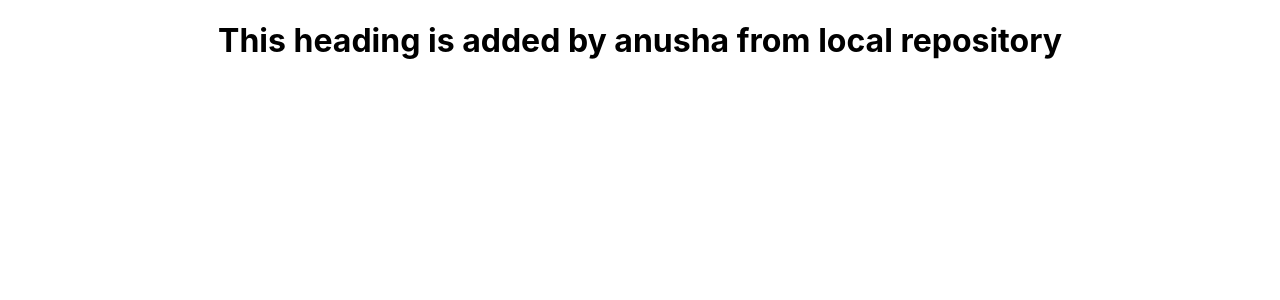
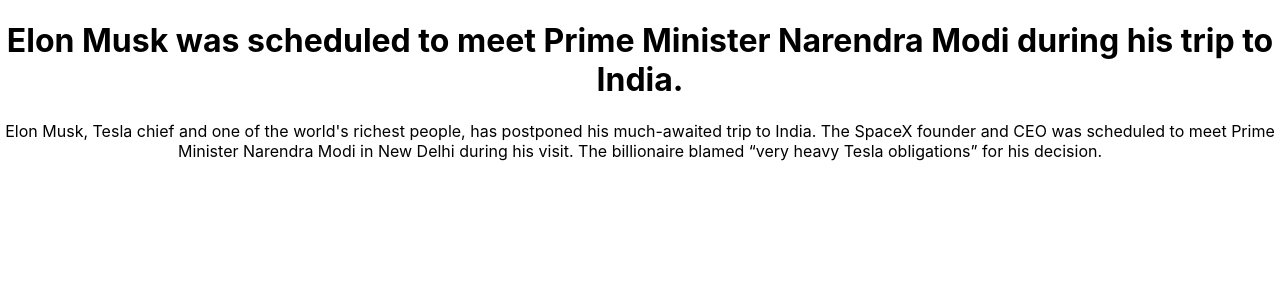
Before and after one commit to anushajinkala/repository2001, a React (Create React App) app: page / in a window 1280 px wide. Shown: the top 300 px of the page. Built offline with nearby package versions, Linux system fonts and the light colour scheme.

Commit message:
adding some data

```diff
--- a/src/App.js
+++ b/src/App.js
@@ -4,7 +4,10 @@
 function App() {
   return (
     <div className="App">
-    <h1>This heading is added by anusha from local repository</h1>
+    <h1>Elon Musk was scheduled to meet Prime Minister Narendra Modi during his trip to India.</h1>
+    <p>Elon Musk, Tesla chief and one of the world's richest people, has postponed his much-awaited trip to India. The SpaceX founder and CEO was scheduled to meet Prime Minister Narendra Modi in New Delhi during his visit. The billionaire blamed “very heavy Tesla obligations” for his decision.</p>
+
+
     </div>
   );
 }
```
